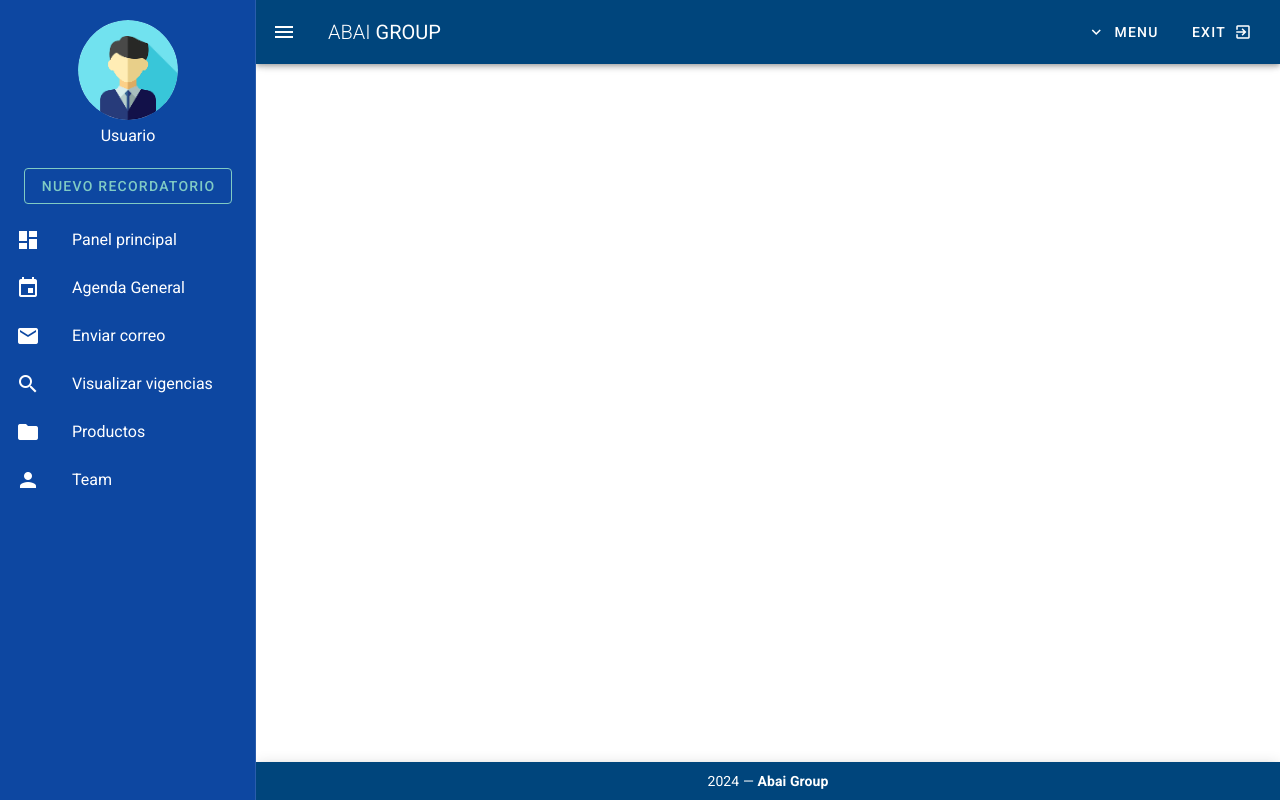
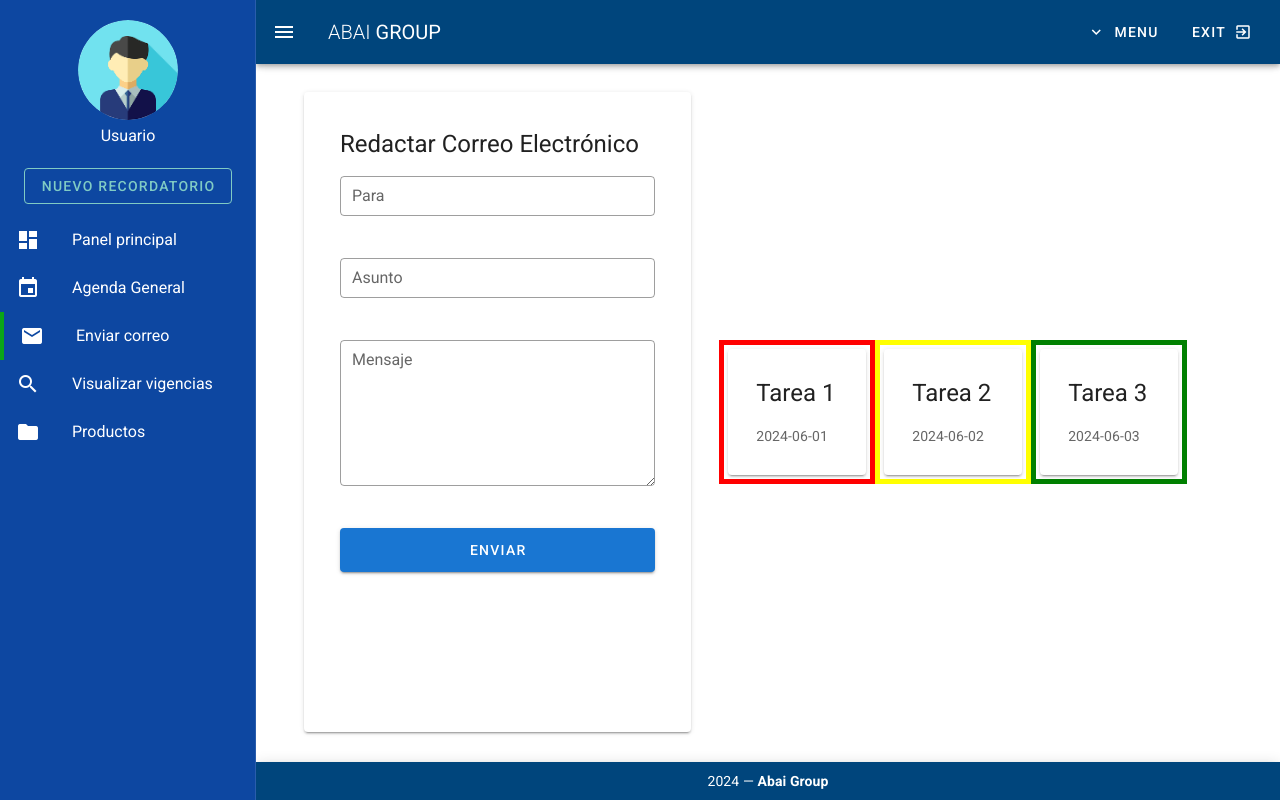
Before and after one commit to Dvsteven/Certificate_schedule, a Vue app: page /email in a window 1280 px wide. Built offline with nearby package versions, Linux system fonts and the light colour scheme.

Commit message:
Eliminada vista "Team". Añadida vista de Emails, formulario de correo FrontEnd, modal de confirmacion y seccion de prioridades de tareas incluida.

```diff
--- a/src/components/Navbar.vue
+++ b/src/components/Navbar.vue
@@ -63,10 +63,9 @@ export default {
       links :[
           {icon: 'dashboard', text:'Panel principal', route: '/dashboard'},
           {icon: 'event', text:'Agenda General', route: '/agenda'},
-          {icon: 'mail', text:'Enviar correo', route: '/correo'},
+          {icon: 'mail', text:'Enviar correo', route: '/email'},
           {icon: 'search', text:'Visualizar vigencias', route: '/vigency'},
           {icon: 'folder', text:'Productos', route: '/projects'},
-          {icon: 'person', text:'Team', route: '/team'}
       ]
 
     }),
--- a/src/router/index.js
+++ b/src/router/index.js
@@ -3,9 +3,9 @@ import VueRouter from 'vue-router'
 import Login from '../views/Login.vue';
 import Dashboard from '../views/Dashboard.vue'
 import Agenda from '../views/Agenda.vue'
+import Email from '../views/Email.vue'
 import Visualizar from '../views/Visualizar.vue'
 import Projects from '../views/Projects.vue'
-import Team from '../views/Team.vue'
 
 Vue.use(VueRouter)
 
@@ -18,32 +18,32 @@ const routes = [
   },
   {
     path: '/dashboard',
-    name: 'dashboard',
-    component: Dashboard
+    name: 'Panel Principal',
+    component: Dashboard,
   },
   {
     path: '/agenda',
-    name: 'agenda',
-    component: Agenda
+    name: 'Eventos',
+    component: Agenda,
+  },
+  {
+    path: '/email',
+    name: 'Redactar Correo',
+    component: Email,
   },
   {
     path: '/vigency',
     name: 'Vigencias',
-    component: Visualizar
+    component: Visualizar,
   },
   {
     path: '/projects',
     name: 'projects',
-    component: Projects
+    component: Projects,
     // route level code-splitting
     // this generates a separate chunk (about.[hash].js) for this route
     // which is lazy-loaded when the route is visited.
     //component: () => import(/* webpackChunkName: "about" */ '../views/About.vue')
-  },
-  {
-    path: '/team',
-    name: 'team',
-    component: Team
   }
 ]
 
--- /dev/null
+++ b/src/views/Email.vue
@@ -0,0 +1,131 @@
+<template>
+  <div>
+    <!-- Redacción de Email -->
+    <v-container class="fill-height d-flex">
+      <v-card class="pa-5 email-card">
+        <v-card-title class="headline">Redactar Correo Electrónico</v-card-title>
+        <v-card-text>
+          <v-form @submit.prevent="sendEmail">
+            <v-text-field
+              v-model="email.to"
+              label="Para"
+              outlined
+              dense
+              class="mb-4"
+            ></v-text-field>
+            <v-text-field
+              v-model="email.subject"
+              label="Asunto"
+              outlined
+              dense
+              class="mb-4"
+            ></v-text-field>
+            <v-textarea
+              v-model="email.message"
+              label="Mensaje"
+              outlined
+              dense
+              rows="5"
+              class="mb-4"
+            ></v-textarea>
+            <v-btn type="submit" color="primary" block large>Enviar</v-btn>
+          </v-form>
+        </v-card-text>
+      </v-card>
+
+      <!-- Cuadrícula de Recordatorios -->
+      <v-container class="reminder-container">
+        <v-row dense>
+          <v-col
+            v-for="reminder in reminders"
+            :key="reminder.id"
+            cols="12"
+            md="4"
+            :class="reminder.priorityClass"
+          >
+            <v-card class="pa-3">
+              <v-card-title class="headline">{{ reminder.title }}</v-card-title>
+              <v-card-text>{{ reminder.date }}</v-card-text>
+            </v-card>
+          </v-col>
+        </v-row>
+      </v-container>
+    </v-container>
+
+    <!-- Modal de Confirmación -->
+    <v-dialog v-model="modalVisible" max-width="500">
+      <v-card>
+        <v-card-title class="headline">{{ modalTitle }}</v-card-title>
+        <v-card-text>{{ modalMessage }}</v-card-text>
+        <v-card-actions>
+          <v-spacer></v-spacer>
+          <v-btn color="primary" @click="modalVisible = false">Cerrar</v-btn>
+        </v-card-actions>
+      </v-card>
+    </v-dialog>
+  </div>
+</template>
+
+<script>
+export default {
+  data() {
+    return {
+      email: {
+        to: '',
+        subject: '',
+        message: ''
+      },
+      modalVisible: false,
+      modalTitle: '',
+      modalMessage: '',
+      reminders: [
+        { id: 1, title: 'Tarea 1', date: '2024-06-01', priority: 'alta', priorityClass: 'high-priority' },
+        { id: 2, title: 'Tarea 2', date: '2024-06-02', priority: 'media', priorityClass: 'medium-priority' },
+        { id: 3, title: 'Tarea 3', date: '2024-06-03', priority: 'baja', priorityClass: 'low-priority' }
+      ]
+    };
+  },
+  methods: {
+    sendEmail() {
+      this.modalTitle = 'Correo enviado con éxito';
+      this.modalMessage = 'Su correo ha sido enviado exitosamente.';
+      this.modalVisible = true;
+
+      // Reiniciar el formulario
+      this.email.to = '';
+      this.email.subject = '';
+      this.email.message = '';
+    }
+  }
+};
+</script>
+
+<style scoped>
+.email-card {
+  width: 40%;
+  height: 80vh;
+  margin-left: 20px;
+}
+.reminder-container {
+  width: 50%;
+  margin-left: 20px;
+}
+.high-priority {
+  border-left: 5px solid red;
+  border-right: 5px solid red;
+  border-bottom: 5px solid red;
+  border-top: 5px solid red;
+}
+.medium-priority {
+  border-left: 5px solid yellow;
+  border-right: 5px solid yellow;
+  border-bottom: 5px solid yellow;
+  border-top: 5px solid yellow;
+}
+.low-priority {
+  border-left: 5px solid green;
+  border-right: 5px solid green;
+  border-bottom: 5px solid green;
+  border-top: 5px solid green;
+}
+</style>
--- a/src/views/Login.vue
+++ b/src/views/Login.vue
@@ -56,7 +56,7 @@ export default {
   },
   methods: {
     login() {
-      if (this.username === 'usuario' && this.password === 'contraseña') {
+      if (this.username === 'root' && this.password === '1004668546') {
         localStorage.setItem('isLoggedIn', true);
         this.$router.push({ name: 'dashboard' });
       } else {
--- a/src/views/Team.vue
+++ /dev/null
@@ -1,8 +0,0 @@
-<template>
-  <div class="team">
-    <h1 class="subheading grey--text">Team</h1>
-  </div>
-</template>
-
-<script>
-</script>
```
